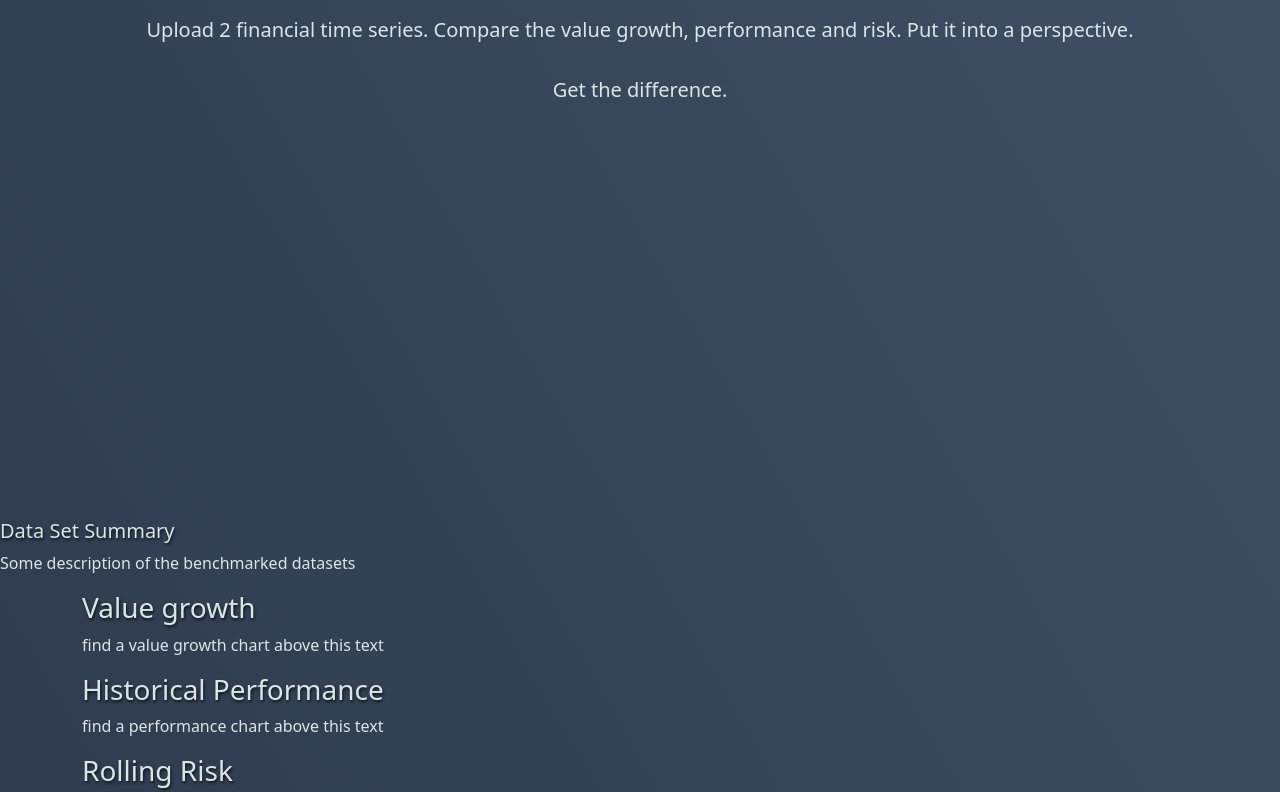
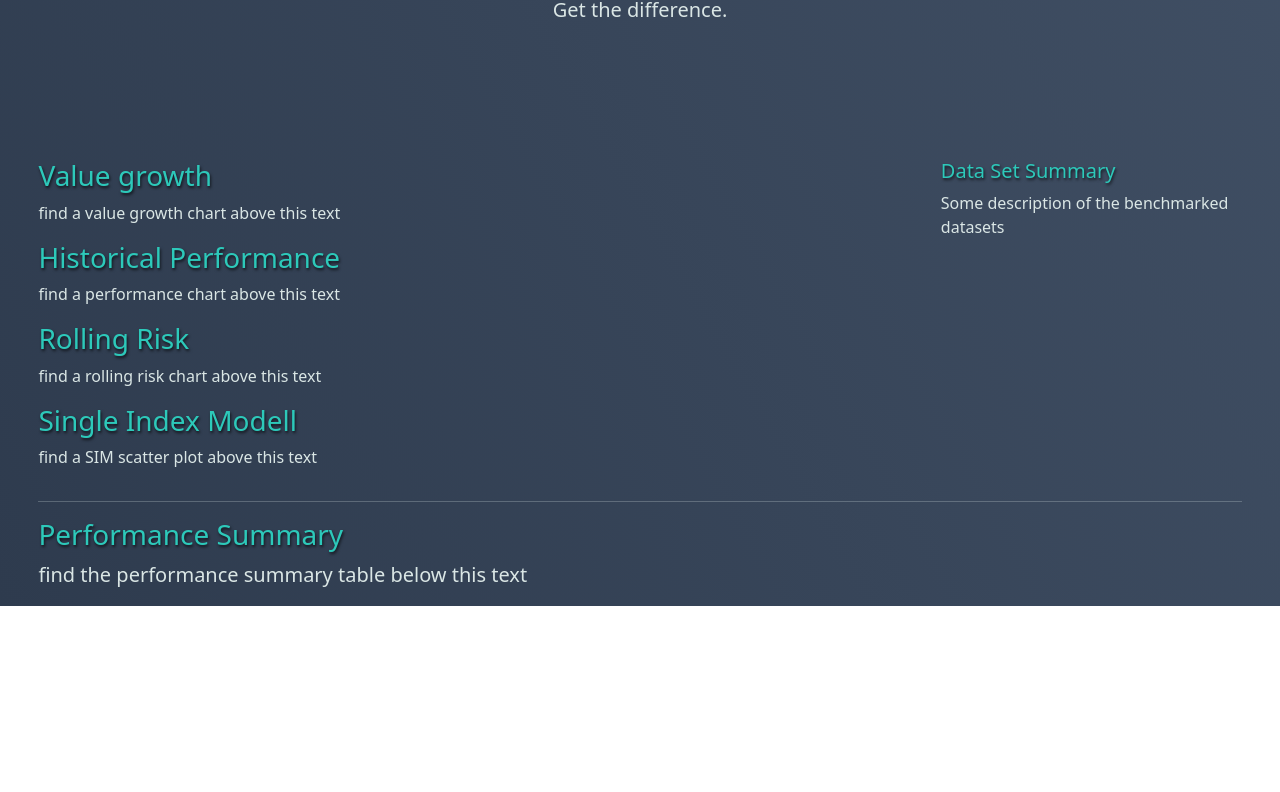
Before and after one commit to flexirexi/flexifinance-benchmarking, a plain HTML site: page index.html in a window 1280 px wide. Shown: the part 281-1073 px from the top of the page. After the commit the page ends 887 px from the top, so only its background shows below. Drawn offline with nearby package versions, Linux system fonts and the light colour scheme.

Commit message:
feat: add flex box layout to body

```diff
--- a/assets/css/styles.css
+++ b/assets/css/styles.css
@@ -58,10 +58,11 @@ html[theme="light mode"] {
 html[theme] body {
     background:  linear-gradient(60deg, var(--bg), var(--bg2));
     color: var(--text);
+    padding: 0 3%;
 }
 
 html[theme] h1, h2, h3, h4, h5, h6 {
-    color: var(--title);
+    color: var(--title) !important;
     text-shadow: 1px 1.5px 3px #000000B0;
 }
 
@@ -70,6 +71,16 @@ html[theme] nav {
     background-color: var(--nav-bg);
     box-shadow: 2px 2px 7px #00000060;
     z-index: 1;
+}
+
+html[theme] body article {
+    flex: 3;
+}
+
+html[theme] body aside {
+    display: none;
+    width: 20%;
+    flex: 1;
 }
 
 /* 02 Generic classes ------------------------------------------ */
@@ -118,9 +129,9 @@ html[theme] .navbar-toggler:active {
 }
 
 html[theme] .landing-page {
-    height: calc(100vh - 56px);
+    height: calc(55vh - 56px);
     margin-top: 56px;
-    padding-top: 20vh;
+    padding-top: 10vh;
     display: block;
     text-align: center;
 
@@ -151,8 +162,22 @@ html[theme] .offcanvas-body a:hover {
     text-underline-offset: 4px;
 }
 
+html[theme] body > .containerx {
+    display: flex;
+    width: 100%;
+    padding: 0;
+    margin: 0;
+
+}
+
+
+
 /* Tablet size */
 @media (min-width: 768px) {
+    html[theme] body aside {
+        display: unset;
+    }
+
     .logo > img {
         height: 40px;
         margin-right: 15px;
--- a/index.html
+++ b/index.html
@@ -61,6 +61,7 @@
     </div>
   </nav>
 
+
   <!-- HEADER: landing page -->
   <header class="landing-page">
     <h1>Benchmarking</h1>
@@ -71,14 +72,10 @@
     </p>
   </header>
 
-  <!-- ASIDE: benchmarking summary -->
-  <aside class="benchmarking-summary  card-body" style="float: bottom;">
-    <h5>Data Set Summary</h5>
-    <p>Some description of the benchmarked datasets</p>
-  </aside>
 
+  <div class="containerx">
     <!-- ARTICLE: content container -->
-  <article class="container">
+    <article>
       <!-- value growth -->
       <section class="section-growth">
         <h3>Value growth</h3>
@@ -110,21 +107,26 @@
           <p>find a SIM scatter plot above this text</p>
         </div>
       </section>
+    </article>
 
+    <!-- ASIDE: benchmarking summary -->
+    <aside class="benchmarking-summary">
+      <h5>Data Set Summary</h5>
+      <p>Some description of the benchmarked datasets</p>
+    </aside>
+  </div>
+
+  <!-- Performance Summary table -->
   <hr>
-    <!-- Performance Summary table -->
   <section class="section-perf-sum">
     <h3>Performance Summary</h3>
     <div class="content">
       <p class="lead">find the performance summary table below this text</p>
     </div>
   </section>
-  </article>
-
   <!-- footer -->
   <footer>
   </footer>
-
   <!-- Chart.js libraries -->
   <script src="https://cdn.jsdelivr.net/npm/chart.js"></script>
   <script src="https://cdn.jsdelivr.net/npm/moment"></script>
```
Lines whose indentation alone changed are shown as unchanged.
